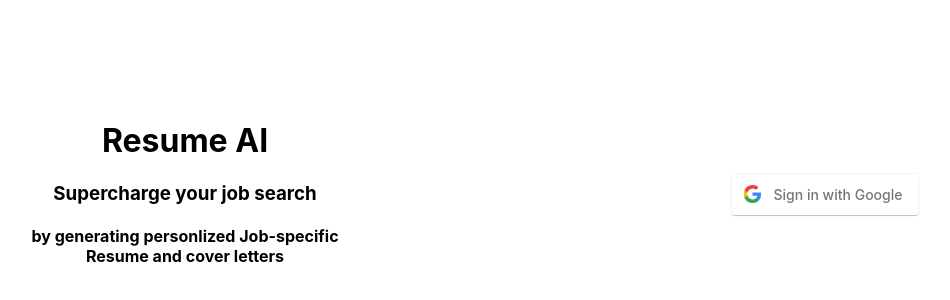
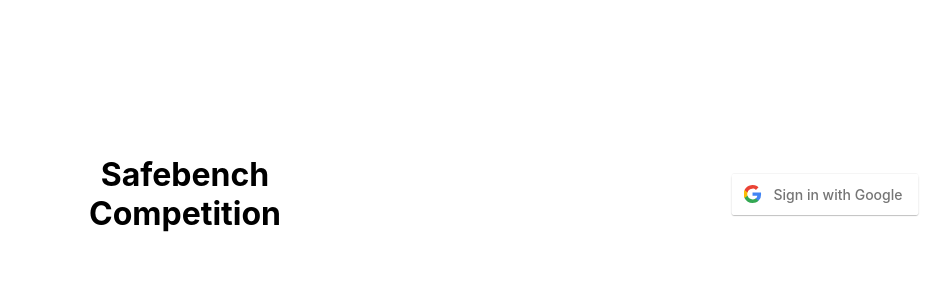
Before and after one commit to rosaboyle/wiselearnmvp, a React (Create React App) app: page /splitlogin in a window 1280 px wide. Shown: the part 216-516 px from the top of the page, without its empty margins (135-1085 px from the left). Built offline with nearby package versions, Linux system fonts and the light colour scheme.

Commit message:
New changes

```diff
--- a/src/splitlogin.js
+++ b/src/splitlogin.js
@@ -4,6 +4,7 @@ import { getAuth, signInWithPopup, GoogleAuthProvider } from "firebase/auth";
 import { initializeApp } from "firebase/app";
 import { getAnalytics } from "firebase/analytics";
 import { useNavigate } from "react-router-dom";
+import axios from 'axios';
 
 // TODO: Add SDKs for Firebase products that you want to use
 // https://firebase.google.com/docs/web/setup#available-libraries
@@ -30,7 +31,7 @@ const provider = new GoogleAuthProvider();
 const auth = getAuth();
 
 
-export function SplitLogin() {
+export async function SplitLogin() {
     const navigate = useNavigate();
     const signup = async () => await signInWithPopup(auth, provider)
     .then((result) => {
@@ -48,7 +49,27 @@ export function SplitLogin() {
       const user = result.user;
       console.log({user});
       console.log("redirecting");
-      navigate('/mili');
+      axios(
+        {
+            method: 'post',
+            // headers with authorization token
+            headers: {
+                'Content-Type': 'application/json',
+                'Authorization': 'Bearer ' + credential.idToken
+
+            },
+
+            url: 'https://safebenchbackend1-54ohddydnq-uc.a.run.app/auth/googlelogin',
+            data: {
+                "name": user.displayName,
+                "email": user.email,
+                "photo": user.photoURL
+            }
+
+        }
+    )
+
+    //   navigate('/mili');
       // ...
     }).catch((error) => {
       // Handle Errors here.
@@ -64,9 +85,9 @@ export function SplitLogin() {
     return <>
         <div className="split left">
             <div className="centered">
-                <h1>Resume AI</h1>
-                <h3>Supercharge your job search</h3>
-                <h4>by generating personlized Job-specific Resume and cover letters</h4>
+                <h1>Safebench Competition</h1>
+                {/* <h3>Supercharge your job search</h3> */}
+                {/* <h4>by generating personlized Job-specific Resume and cover letters</h4> */}
             </div>
         </div>
 
```
